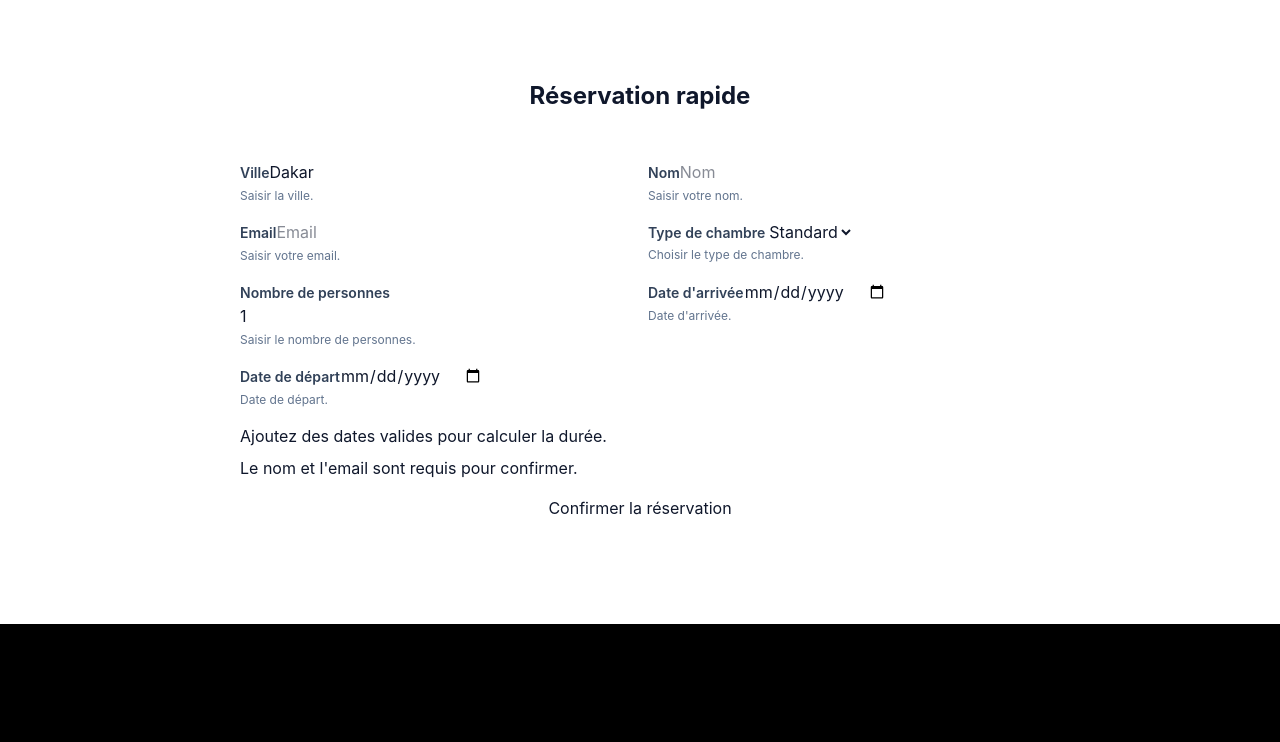
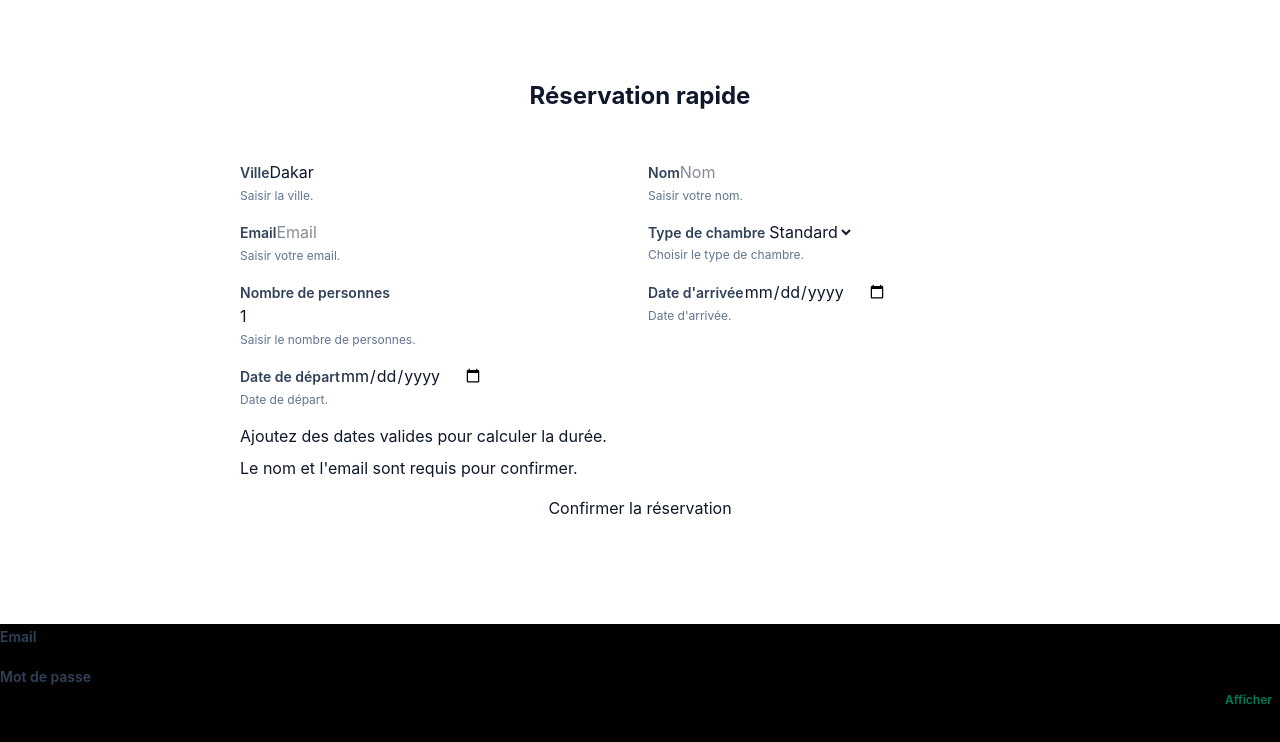
Before and after one commit to babacarbarry95-byte/examen-frontend, a React (Vite) app: page / in a window 1280 px wide. Shown: the top 742 px of the page. Built offline with nearby package versions, Linux system fonts and the light colour scheme.

Commit message:
Ajout de la page connexion

```diff
--- a/src/App.tsx
+++ b/src/App.tsx
@@ -1,5 +1,5 @@
-import './App.css'
-
+import './App.css';
+import Connexion from './components/Connexion.tsx';
 import Reservations from './components/Reservations.tsx';
 import { useMemo, useState } from "react";
 
@@ -11,6 +11,13 @@ function App() {
   const [startDate, setStartDate] = useState("");
   const [endDate, setEndDate] = useState("");
   const [notice, setNotice] = useState<{ message: string; type: "success" | "error" | "info" } | null>(null);
+
+  // Connexion state
+  const [showPassword, setShowPassword] = useState(false);
+
+  const togglePassword = () => setShowPassword(prev => !prev);
+  const handleSuccess = () => setNotice({ message: "Connexion réussie!", type: "success" });
+  const switchToRegister = () => setNotice({ message: "Inscription non implémentée.", type: "info" });
 
   const reservationDuration = useMemo(() => {
     if (!startDate || !endDate) return null;
@@ -52,6 +59,12 @@ function App() {
         onStartDateChange={setStartDate}
         onEndDateChange={setEndDate}
       />
+      <Connexion
+        showPassword={showPassword}
+        onTogglePassword={togglePassword}
+        onSuccess={handleSuccess}
+        onSwitchToRegister={switchToRegister}
+      />
     </div>
   )
 }
--- /dev/null
+++ b/src/components/Connexion.tsx
@@ -0,0 +1,110 @@
+import { useState } from "react";
+
+type ConnexionProps = {
+  showPassword: boolean;
+  onTogglePassword: () => void;
+  onSuccess: () => void;
+  onSwitchToRegister: () => void;
+};
+
+export default function Connexion({
+  showPassword,
+  onTogglePassword,
+  onSuccess,
+  onSwitchToRegister,
+}: ConnexionProps) {
+  const [email, setEmail] = useState("");
+  const [password, setPassword] = useState("");
+  const [errors, setErrors] = useState<string[]>([]);
+  const [isSubmitting, setIsSubmitting] = useState(false);
+
+  const resetForm = () => {
+    setEmail("");
+    setPassword("");
+    setErrors([]);
+  };
+
+  const handleSubmit = (event: React.FormEvent<HTMLFormElement>) => {
+    event.preventDefault();
+    if (isSubmitting) return;
+    const nextErrors: string[] = [];
+
+    if (!email.trim()) nextErrors.push("L'email est requis.");
+    if (!password.trim()) nextErrors.push("Le mot de passe est requis.");
+
+    setErrors(nextErrors);
+    if (nextErrors.length === 0) {
+      setIsSubmitting(true);
+      resetForm();
+      onSuccess();
+      setIsSubmitting(false);
+    }
+  };
+
+  return (
+    <form onSubmit={handleSubmit} className="space-y-3 sm:space-y-4">
+      {errors.length > 0 && (
+        <div className="alert alert-error">
+          {errors.map((error) => (
+            <div key={error}>{error}</div>
+          ))}
+        </div>
+      )}
+
+      <div className="space-y-1">
+        <label htmlFor="login-email" className="text-sm font-semibold text-slate-700 dark:text-slate-200">
+          Email
+        </label>
+        <input
+          id="login-email"
+          type="email"
+          placeholder="vous@email.com"
+          autoComplete="email"
+          value={email}
+          onChange={(event) => setEmail(event.target.value)}
+          className="input-field"
+          required
+        />
+      </div>
+
+      <div className="space-y-1">
+        <label htmlFor="login-password" className="text-sm font-semibold text-slate-700 dark:text-slate-200">
+          Mot de passe
+        </label>
+        <div className="relative">
+          <input
+            id="login-password"
+            type={showPassword ? "text" : "password"}
+            placeholder="Votre mot de passe"
+            autoComplete="current-password"
+            value={password}
+            onChange={(event) => setPassword(event.target.value)}
+            className="input-field pr-20"
+            required
+          />
+          <button
+            type="button"
+            onClick={onTogglePassword}
+            className="absolute right-2 top-1/2 -translate-y-1/2 text-xs font-semibold text-emerald-700 dark:text-emerald-300"
+            aria-pressed={showPassword}
+            aria-label={showPassword ? "Masquer le mot de passe" : "Afficher le mot de passe"}
+          >
+            {showPassword ? "Masquer" : "Afficher"}
+          </button>
+        </div>
+      </div>
+
+      <button type="submit" className="btn btn-primary w-full" disabled={isSubmitting}>
+        {isSubmitting ? "Connexion..." : "Se connecter"}
+      </button>
+
+      <button
+        type="button"
+        onClick={onSwitchToRegister}
+        className="w-full text-center text-sm link-accent"
+      >
+        Créer un compte
+      </button>
+    </form>
+  );
+}
```
Also changed, not shown: 1 other file (tests, documents, lock files or other folders).
